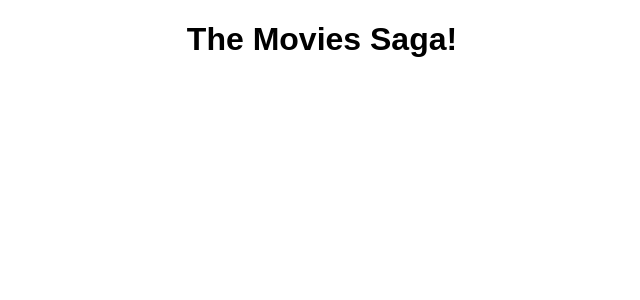
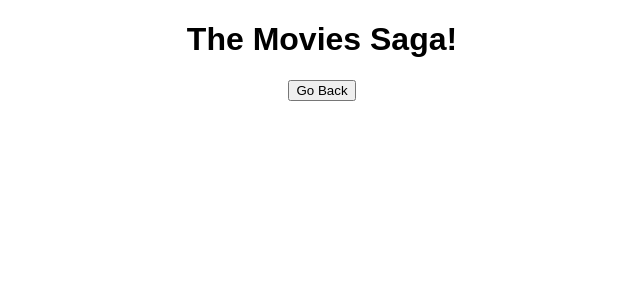
Before and after one commit to MarkTerry3/weekend-movie-sagas, a React (Create React App) app: page /#/details in a window 1280 px wide. Shown: the top 300 px of the page, without its empty margins (318-958 px from the left). Built offline with nearby package versions, Linux system fonts and the light colour scheme.

Commit message:
movie details, usehistory not working

```diff
--- a/src/components/MoviesDetails/MovieDetails.jsx
+++ b/src/components/MoviesDetails/MovieDetails.jsx
@@ -1,5 +1,5 @@
 import {useSelector} from 'react-redux';
-
+import { useHistory } from 'react-router-dom';
 
 
 
@@ -7,12 +7,19 @@
 function MovieDetails () {
 
     const movie = useSelector(store => store.movieDetail)
+    // history = useHistory();
+
+
+    const goBack = () => {
+        // history.push('/');
+    }
 
 //access reducer for the specific movie
 
     return(
         <>
             <p>{movie}</p>
+            <button onClick={goBack}>Go Back</button>
         </>
     )
 }
```
